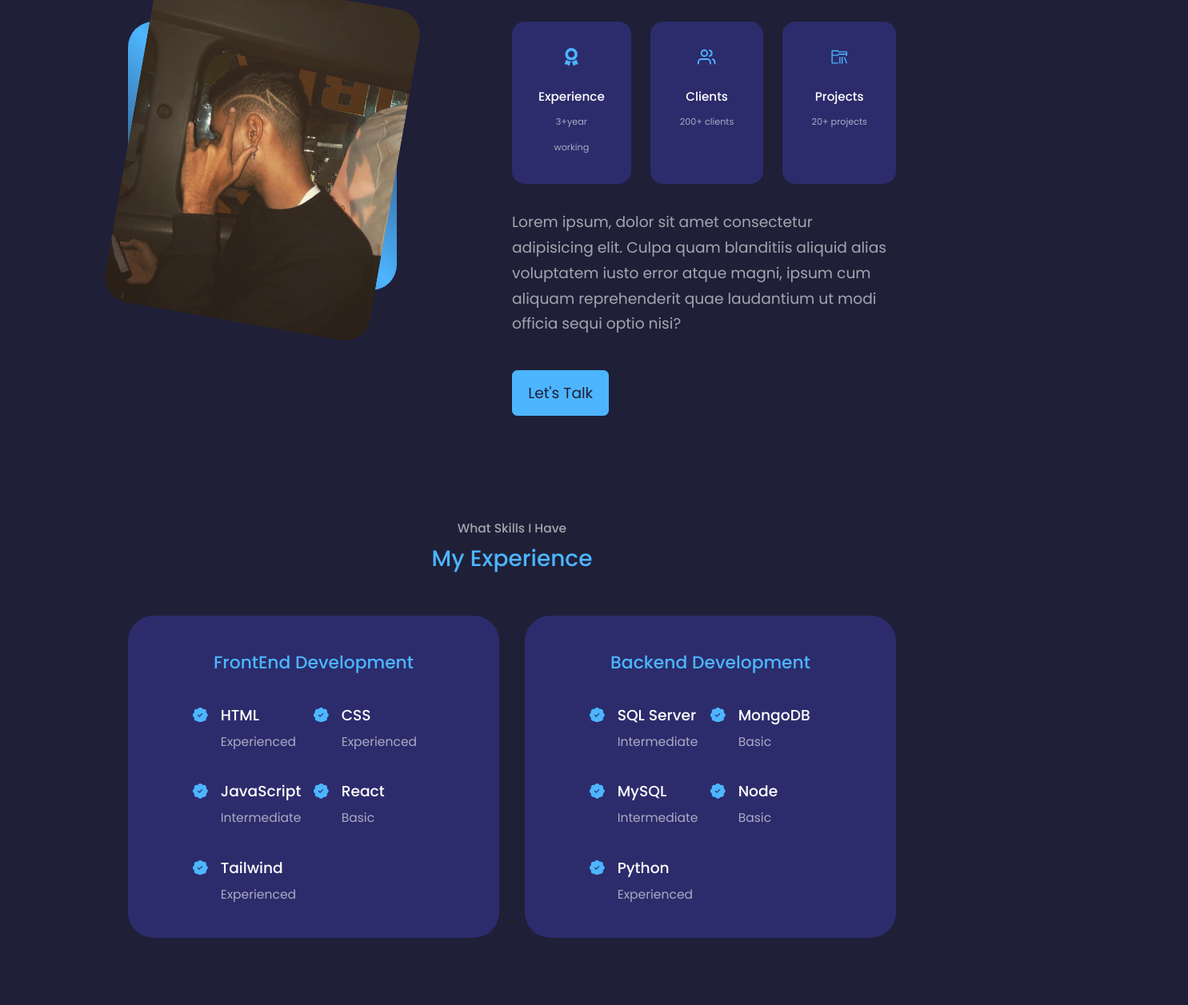
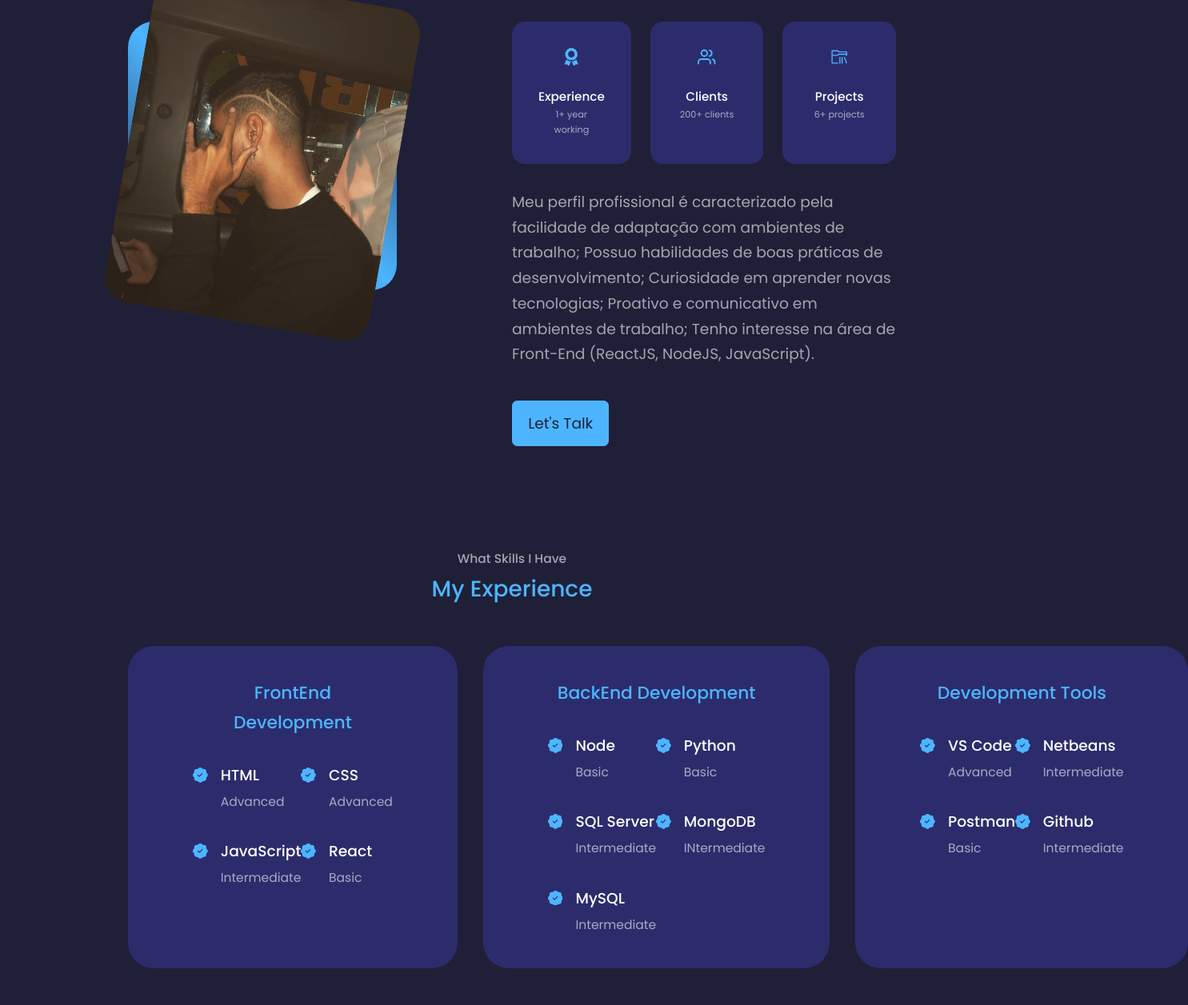
Before and after one commit to pedrowilliamsantos/portfolio, a React (Create React App) app: page / in a window 1280 px wide. Shown: the part 1023-2280 px from the top of the page at 80% size, 1485 px wide, since content can reach past the window. Built offline with nearby package versions, Linux system fonts and the light colour scheme.

Commit message:
novas att

```diff
--- a/public/index.html
+++ b/public/index.html
@@ -4,7 +4,7 @@
   <meta charset="UTF-8">
   <meta http-equiv="X-UA-Compatible" content="IE=edge">
   <meta name="viewport" content="width=device-width, initial-scale=1.0">
-  <title>Meu Portifólio</title>
+  <title>my portfolio</title>
 </head>
 <body>
   <div id = "root"></div>
--- a/src/App.jsx
+++ b/src/App.jsx
@@ -4,7 +4,7 @@ import Nav from './components/nav/Nav'
 import About from './components/about/About'
 import Experience from './components/experience/Experience'
 import Services from './components/services/Services'
-import Portifolio from './components/portifolio/Portifolio'
+import Portfolio from './components/portfolio/Portfolio'
 import Contact from './components/contact/Contact'
 import Footer from './components/footer/Footer'
 
@@ -17,7 +17,7 @@ export const App = () => {
         <About></About>
         <Experience></Experience>
         <Services></Services>
-        <Portifolio></Portifolio>
+        <Portfolio></Portfolio>
         <Contact></Contact>
         <Footer></Footer>
     </>
--- a/src/components/about/About.jsx
+++ b/src/components/about/About.jsx
@@ -24,7 +24,7 @@ function About() {
             <article className='about__card'>
             <FaAward className='about__icon'/>
               <h5>Experience</h5>
-              <small>3+year working</small>
+              <small>1+ year working</small>
             </article>
 
             <article className='about__card'>
@@ -36,15 +36,14 @@ function About() {
             <article className='about__card'>
             <VscFolderLibrary className='about__icon'/>
               <h5>Projects</h5>
-              <small>20+ projects</small>
+              <small>6+ projects</small>
             </article>
           </div>
           <p>
-            Lorem ipsum, dolor sit amet consectetur adipisicing elit. Culpa quam blanditiis aliquid alias
-            voluptatem iusto error atque magni, ipsum cum aliquam reprehenderit quae laudantium ut modi
-            officia sequi optio nisi?
+            Meu perfil profissional é caracterizado pela facilidade de adaptação com ambientes de trabalho;
+            Possuo habilidades de boas práticas de desenvolvimento; Curiosidade em aprender novas tecnologias;
+            Proativo e comunicativo em ambientes de trabalho; Tenho interesse na área de Front-End (ReactJS, NodeJS, JavaScript).
           </p>
-
           <a href="#contact" className='btn btn-primary'>Let's Talk</a>
         </div>
       </div>
--- a/src/components/about/about.css
+++ b/src/components/about/about.css
@@ -46,6 +46,11 @@
     background: transparent;
     border-color: var(--color-primary-variant);
     cursor: default;
+}
+
+.about__card > small {
+    display: grid;
+    grid-template-columns: 1fr;
 }
 
 .about__icon{
--- a/src/components/contact/Contact.jsx
+++ b/src/components/contact/Contact.jsx
@@ -47,7 +47,7 @@ const Contact = () => {
 
           <articule className="contact__option">
             <MdOutlineEmail className='.contact__option-icon'/>
-            <h4>Linkedin</h4>
+            <h4>LinkedIn</h4>
             <h5>pedro-william-937b10218</h5>
             <a href="https://www.linkedin.com/in/pedro-william-937b10218/" target='_blank'>Send a message</a>
           </articule>
--- a/src/components/experience/Experience.jsx
+++ b/src/components/experience/Experience.jsx
@@ -10,14 +10,14 @@ function Experience() {
 
       <div className="container experience__container">
 
-        <div className="experiene__frontend">
+        <div className="experience__frontend">
           <h3>FrontEnd Development</h3>
           <div className="experience__content">
             <article className ='experience__details'>
               <BsPatchCheckFill className='experience__details-icon'/>
               <div>
                 <h4>HTML</h4>
-                <small className='text-light'>Experienced</small>
+                <small className='text-light'>Advanced</small>
               </div>
             </article>
 
@@ -25,7 +25,7 @@ function Experience() {
               <BsPatchCheckFill className='experience__details-icon'/>
               <div>
                 <h4>CSS</h4>
-                <small className='text-light'>Experienced</small>
+                <small className='text-light'>Advanced</small>
               </div>
             </article>
 
@@ -44,44 +44,12 @@ function Experience() {
                 <small className='text-light'>Basic</small>
               </div>
             </article>
-
-            <article className ='experience__details'>
-              <BsPatchCheckFill className='experience__details-icon'/>
-              <div>
-                <h4>Tailwind</h4>
-                <small className='text-light'>Experienced</small>
           </div>
-            </article>
         </div>
 
-        </div>
-
-        <div className="experiene__backend">
-        <h3>Backend Development</h3>
+        <div className="experience__backend">
+          <h3>BackEnd Development</h3>
           <div className="experience__content">
-            <article className ='experience__details'>
-              <BsPatchCheckFill className='experience__details-icon'/>
-              <div>
-                <h4>SQL Server</h4>
-                <small className='text-light'>Intermediate</small>
-              </div>
-            </article>
-
-            <article className ='experience__details'>
-              <BsPatchCheckFill className='experience__details-icon'/>
-              <div>
-                <h4>MongoDB</h4>
-                <small className='text-light'>Basic</small>
-              </div>
-            </article>
-
-            <article className ='experience__details'>
-              <BsPatchCheckFill className='experience__details-icon'/>
-              <div>
-                <h4>MySQL</h4>
-                <small className='text-light'>Intermediate</small>
-              </div>
-            </article>
 
             <article className ='experience__details'>
                 <BsPatchCheckFill className='experience__details-icon'/>
@@ -95,7 +63,69 @@ function Experience() {
                 <BsPatchCheckFill className='experience__details-icon'/>
                 <div>
                   <h4>Python</h4>
-                <small className='text-light'>Experienced</small>
+                  <small className='text-light'>Basic</small>
+                </div>
+              </article>
+
+              <article className ='experience__details'>
+                <BsPatchCheckFill className='experience__details-icon'/>
+                <div>
+                  <h4>SQL Server</h4>
+                  <small className='text-light'>Intermediate</small>
+                </div>
+              </article>
+
+              <article className ='experience__details'>
+                <BsPatchCheckFill className='experience__details-icon'/>
+                <div>
+                  <h4>MongoDB</h4>
+                  <small className='text-light'>INtermediate</small>
+                </div>
+              </article>
+
+              <article className ='experience__details'>
+                <BsPatchCheckFill className='experience__details-icon'/>
+                <div>
+                  <h4>MySQL</h4>
+                  <small className='text-light'>Intermediate</small>
+                </div>
+              </article>
+          </div>
+        </div>
+
+        <div className="experience__tools">
+          <h3>Development Tools</h3>
+          <div className="experience__content">
+
+            <article className ='experience__details'>
+                <BsPatchCheckFill className='experience__details-icon'/>
+                <div>
+                  <h4>VS Code</h4>
+                  <small className='text-light'>Advanced</small>
+                </div>
+              </article>
+
+              <article className ='experience__details'>
+                <BsPatchCheckFill className='experience__details-icon'/>
+                <div>
+                  <h4>Netbeans</h4>
+                  <small className='text-light'>Intermediate</small>
+                </div>
+              </article>
+
+              <article className ='experience__details'>
+                <BsPatchCheckFill className='experience__details-icon'/>
+                <div>
+                  <h4>Postman</h4>
+                  <small className='text-light'>Basic</small>
+                </div>
+              </article>
+
+              <article className ='experience__details'>
+                <BsPatchCheckFill className='experience__details-icon'/>
+                <div>
+                  <h4>Github</h4>
+                  <small className='text-light'>Intermediate</small>
                 </div>
               </article>
           </div>
--- a/src/components/experience/experience.css
+++ b/src/components/experience/experience.css
@@ -1,6 +1,6 @@
 .experience__container{
     display: grid;
-    grid-template-columns: 1fr 1fr;
+    grid-template-columns: 1fr 1fr 1fr;
     gap: 2rem;
 }
 
--- a/src/components/footer/Footer.jsx
+++ b/src/components/footer/Footer.jsx
@@ -19,9 +19,9 @@ function Footer() {
       </ul>
 
       <div className="footer__socials">
-        <a href="https://instagram.com"><FiInstagram/></a>
-        <a href="https://linkedin.com"><BsLinkedin/></a>
-        <a href="https://github.com"><AiOutlineGithub/></a>
+        <a href="https://instagram.com/pedrolwilliam"><FiInstagram/></a>
+        <a href="https://www.linkedin.com/in/pedro-william-937b10218/"><BsLinkedin/></a>
+        <a href="https://github.com/pedrowilliamsantos"><AiOutlineGithub/></a>
       </div>
 
       <div className="footer__copyright">
--- a/src/components/header/Header.jsx
+++ b/src/components/header/Header.jsx
@@ -7,7 +7,7 @@ function Header() {
   return (
     <header>
       <div className='container header__container'>
-        <h5>Hello Im</h5>
+        <h5>Hello I'm</h5>
         <h1>Pedro William</h1>
         <h5 className='text-light'>Front End Developer</h5>
         <CTA/>
--- a/src/components/portifolio/Portifolio.jsx
+++ b/src/components/portfolio/Portfolio.jsx
@@ -56,7 +56,7 @@ function Portifolio() {
   return (
     <section id='portifolio'>
       <h5>My Recent Work</h5>
-      <h2>Portifolio</h2>
+      <h2>Portfolio</h2>
 
       <div className="container portifolio__container">
         {
```
Also changed, not shown: src/components/header/HeaderSocials.jsx (+5 -3 lines), src/components/portfolio/portifolio.css (renamed from src/components/portifolio/portifolio.css). Lines whose indentation alone changed are shown as unchanged.
